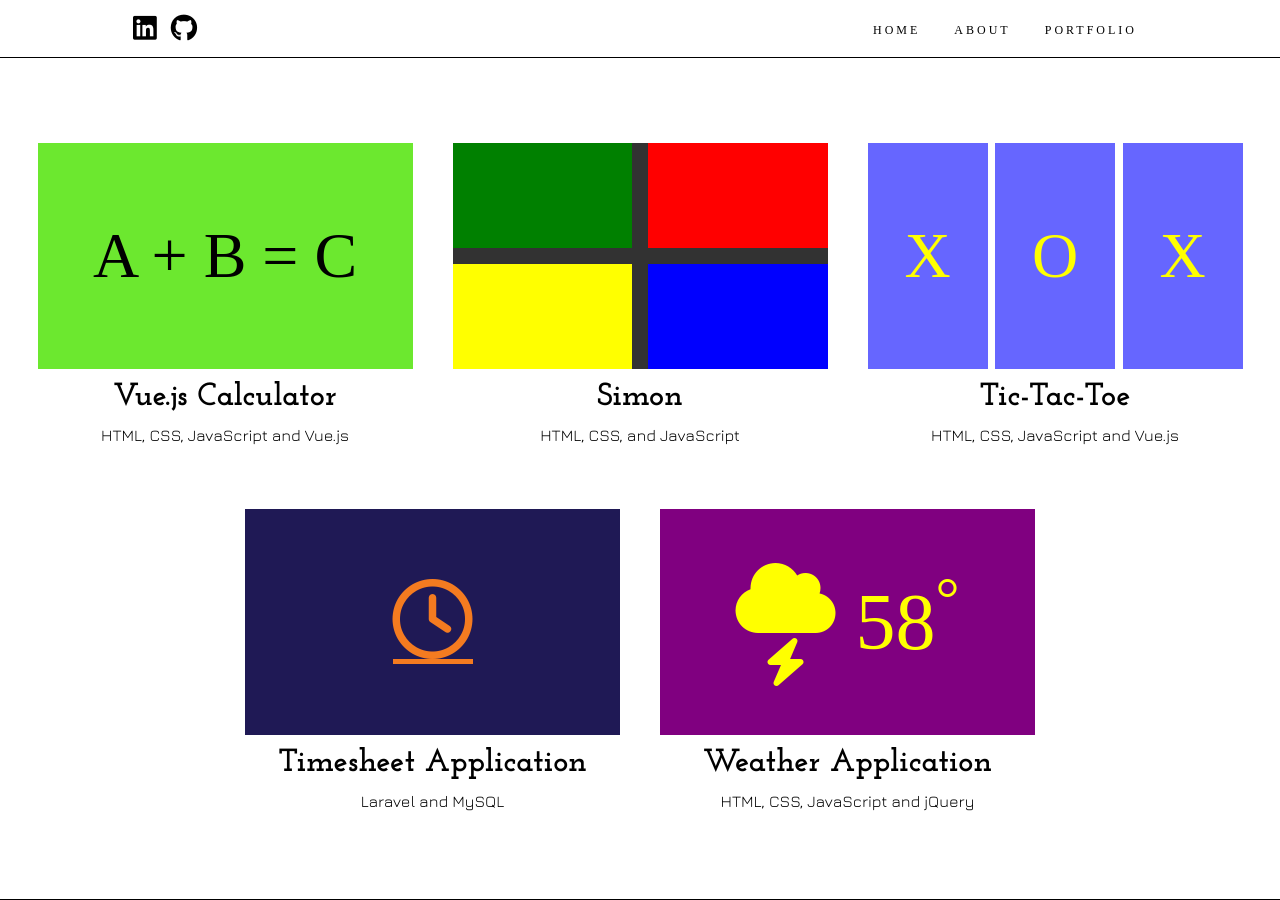
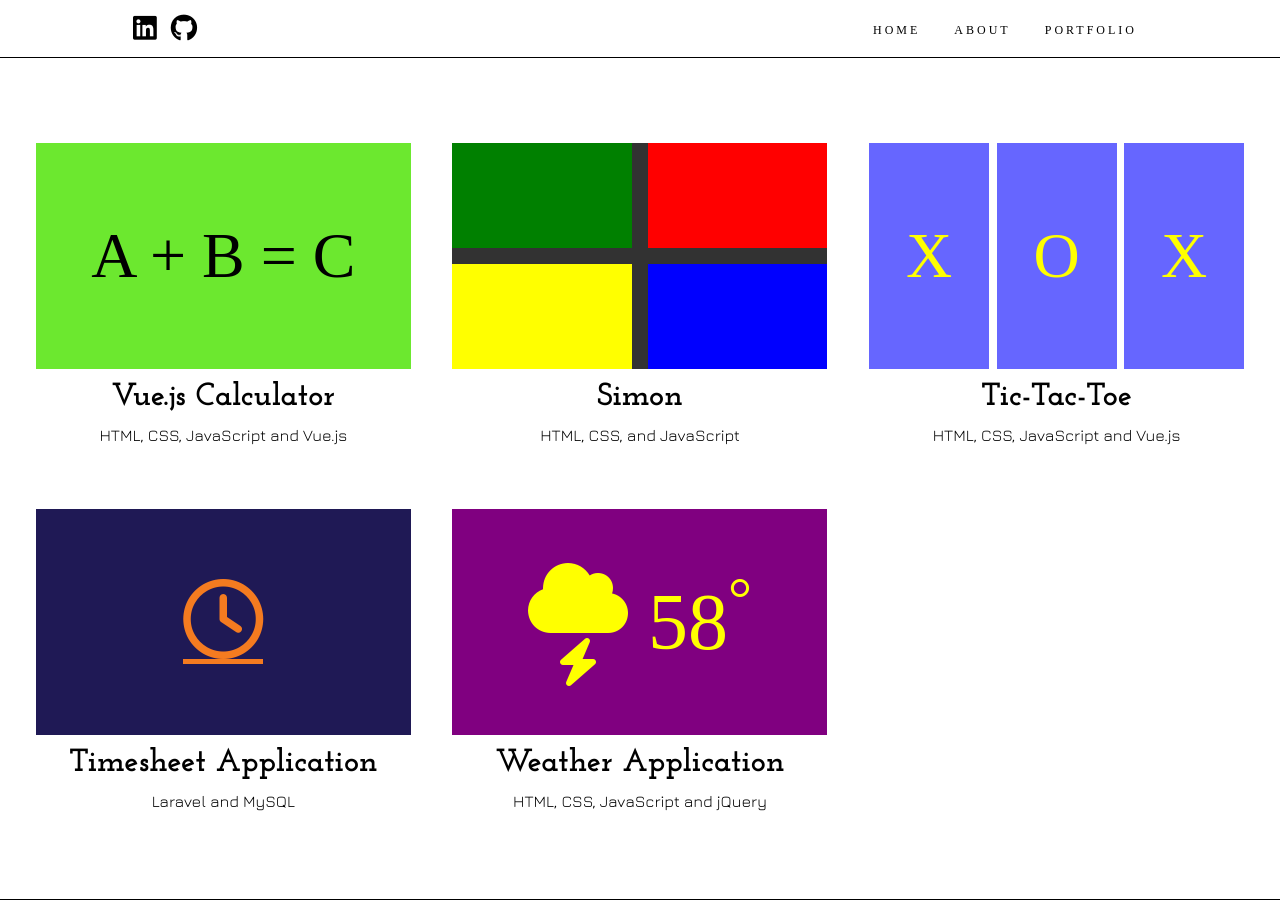
Before and after one commit to amfische/amfische.github.io, a Jekyll site: the page built from _portfolio/index.html, in a window 1280 px wide. Built offline with Jekyll 4.4.1, drawn with Linux system fonts in a browser that asks for light colours; nearby versions of some CDN libraries; some web fonts are replaced.

Commit message:
fixed responsiveness of portfolio home page

```diff
--- a/_portfolio/weather.html
+++ b/_portfolio/weather.html
@@ -26,7 +26,7 @@ collections: portfolio
 		<div class="description">
 			<h1>Weather Application</h1>
 			<ul>
-				<li><i class="fa fa-angle-right"></i> Uses OpenWeatherMap API to gather data</li>
+				<li><i class="fa fa-angle-right"></i> Uses OpenWeatherMap API to get up-to-date weather information</li>
 				<li><i class="fa fa-angle-right"></i> Users location is determined by IP address</li>
 				<li><i class="fa fa-angle-right"></i> Search uses GoogleMaps API</li>
 				<li><i class="fa fa-angle-right"></i> Check out the <a href="#">Git repository</a></li>
--- a/assets/_sass/portfolio.scss
+++ b/assets/_sass/portfolio.scss
@@ -5,6 +5,7 @@
 	align-content: center;
 	margin: 50px 15px;
 	div.project {
+		width: 90%;
 		margin: 30px 0px;
 
 		a.calculator {
@@ -104,15 +105,25 @@
 	}
 }
 
+@media (min-width: 769px) {
+	#portfolio div.project {
+		width: 65%;
+	}
+}
+
 @media (min-width: 992px) {
+	#portfolio {
+		justify-content: initial;
+	}
 	#portfolio div.project {
 		width: 40%;
-		margin: 30px 20px;
+		margin: 30px 5%;
 	}
 }
 
 @media (min-width: 1200px) {
 	#portfolio div.project {
 		width: 30%;
+		margin: 30px 1.666666666%;
 	}
 }
```
